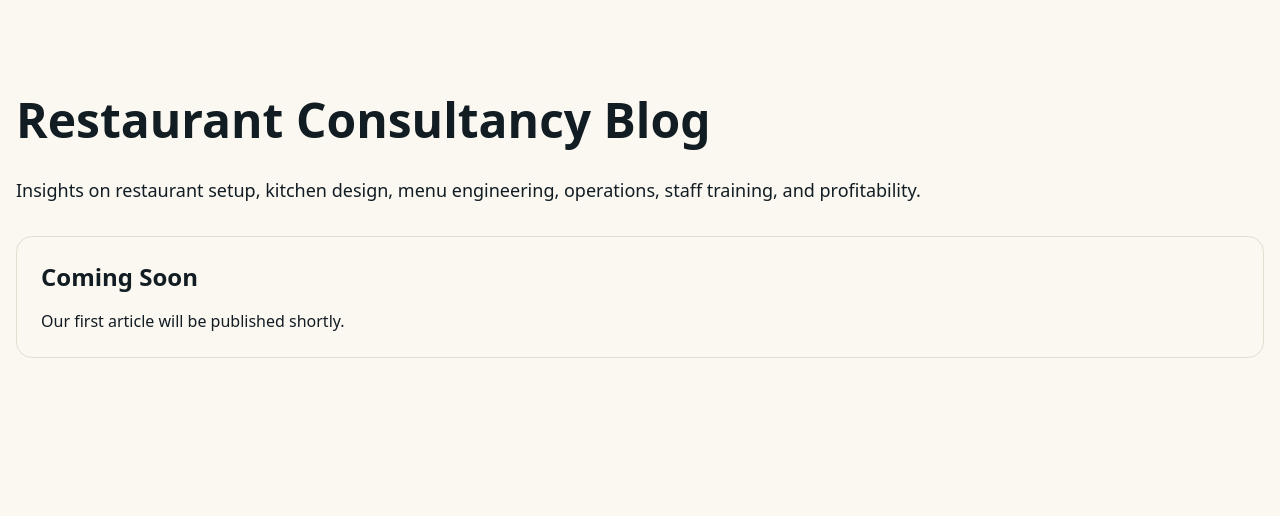
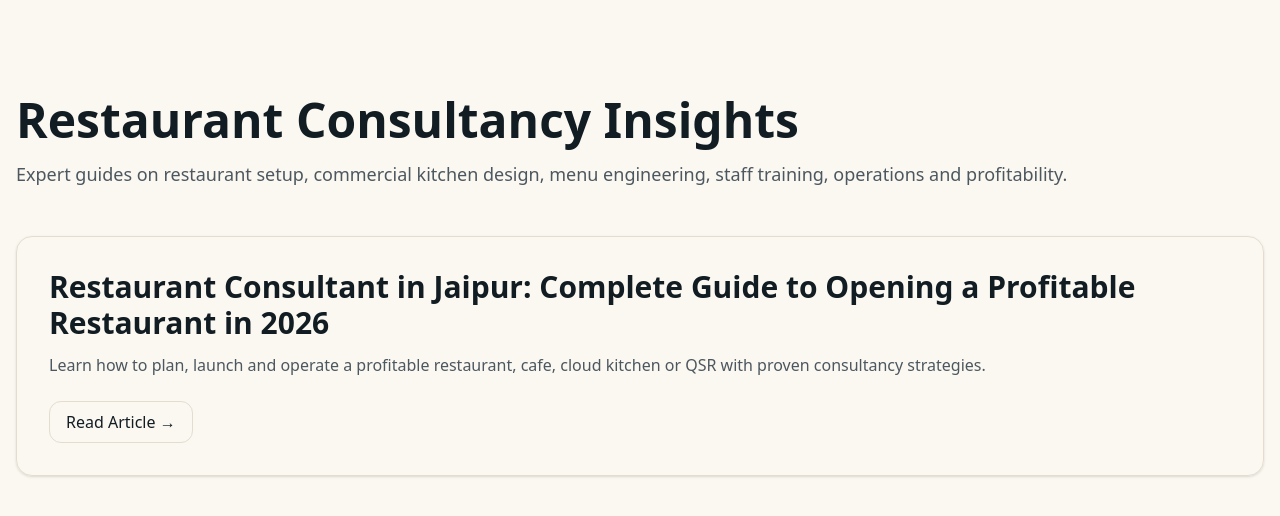
Before and after one commit to shreeshyamkitchenconsultancy-png/shree-shyam-kitchen-consultancy, a Next.js app: page /blog in a window 1280 px wide. Shown: the top 516 px of the page. Built offline with nearby package versions, Linux system fonts and the light colour scheme; a web font is replaced by a local one.

Commit message:
BLOG CREATED

```diff
--- a/app/blog/page.tsx
+++ b/app/blog/page.tsx
@@ -1,23 +1,33 @@
+import Link from "next/link";
+
 export default function BlogPage() {
   return (
     <main className="container mx-auto px-4 py-24">
-      <h1 className="text-5xl font-bold mb-8">
-        Restaurant Consultancy Blog
+      <h1 className="text-5xl font-bold mb-4">
+        Restaurant Consultancy Insights
       </h1>
 
-      <p className="text-lg mb-8">
-        Insights on restaurant setup, kitchen design, menu engineering,
-        operations, staff training, and profitability.
+      <p className="text-lg text-muted-foreground mb-12">
+        Expert guides on restaurant setup, commercial kitchen design,
+        menu engineering, staff training, operations and profitability.
       </p>
 
-      <div className="border rounded-xl p-6">
-        <h2 className="text-2xl font-semibold">
-          Coming Soon
+      <div className="rounded-xl border p-8 shadow-sm">
+        <h2 className="text-3xl font-semibold mb-3">
+          Restaurant Consultant in Jaipur: Complete Guide to Opening a Profitable Restaurant in 2026
         </h2>
 
-        <p className="mt-4">
-          Our first article will be published shortly.
+        <p className="mb-6 text-muted-foreground">
+          Learn how to plan, launch and operate a profitable restaurant,
+          cafe, cloud kitchen or QSR with proven consultancy strategies.
         </p>
+
+        <Link
+          href="/blog/restaurant-consultant-jaipur-guide"
+          className="inline-flex rounded-lg border px-4 py-2 font-medium"
+        >
+          Read Article →
+        </Link>
       </div>
     </main>
   );
--- /dev/null
+++ b/app/blog/restaurant-consultant-jaipur-guide/page.tsx
@@ -0,0 +1,13 @@
+export default function ArticlePage() {
+  return (
+    <main className="container mx-auto px-4 py-24">
+      <h1 className="text-5xl font-bold">
+        Restaurant Consultant in Jaipur
+      </h1>
+
+      <p className="mt-4">
+        Complete Guide to Opening a Profitable Restaurant in 2026
+      </p>
+    </main>
+  );
+}
```
